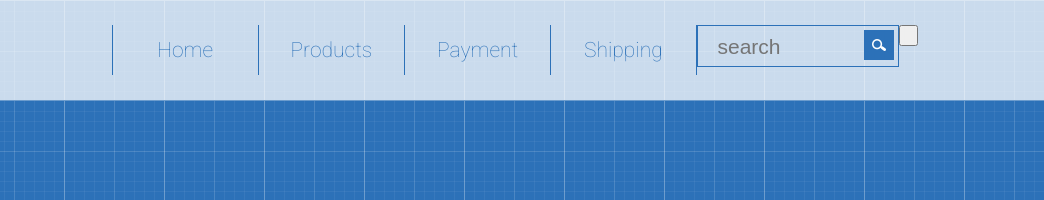
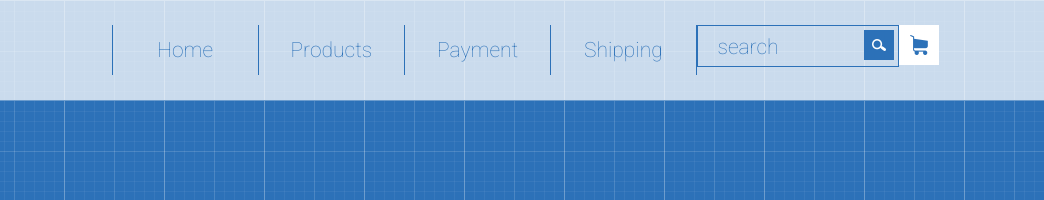
Before and after one commit to dimonkatri4/dimonkatri4.github.io, a plain HTML site: page index.html in a window 1280 px wide. Shown: the top 200 px of the page, 236-1280 px from the left. Drawn offline with Linux system fonts and the light colour scheme.

Commit message:
stylization basket button

```diff
--- a/style.css
+++ b/style.css
@@ -103,12 +103,15 @@ li:nth-child(2) {
 	height: 40px;
 	background-color: inherit;
 	font-size: 21px;
+	font-family: roboto;
 	color: #2c71b8;
 	font-weight: 100;
 	padding-left: 20px;
 	outline: none;
 }
-
+.text-inp::placeholder {
+	color: #2c71b8;
+}
 .search_bt{
 	width: 30px;
 	height: 30px;
@@ -119,3 +122,15 @@ li:nth-child(2) {
 	right: 4px;
 	top: 4px;
 }
+
+.bag_bt{
+	width: 40px;
+	height: 40px;
+	border:none;
+	background: url(images/icon1.png) no-repeat 50% 50%;
+	background-color: #ffffff;
+}
+.bag_bt:hover{
+	background: url(images/icon2.png) no-repeat 50% 50%;
+	background-color: #2c71b8;
+}
```
Also changed, not shown: images/icon1.png (added), images/icon2.png (added).
